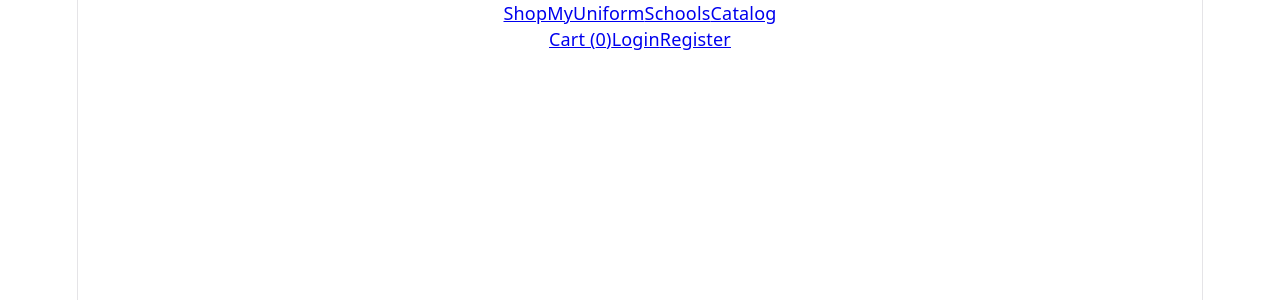
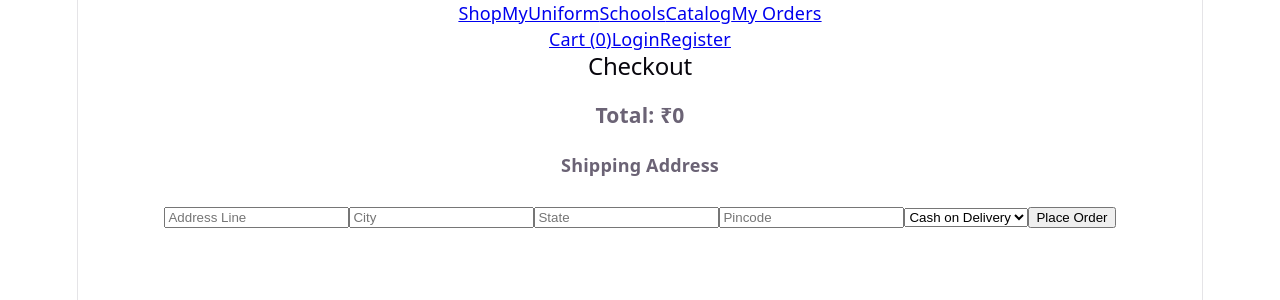
Before and after one commit to yaaryash/ShopMyUniform-MERN-AI-Support-Agent, a React app in the folder frontend/: page /checkout in a window 1280 px wide. Shown: the top 300 px of the page. Built offline with nearby package versions, Linux system fonts and the light colour scheme; the HTML template or start-up script is replaced by a standard one.

Commit message:
feat: Checkout, My Orders, and Order Details pages — full purchase flow working end to end

```diff
--- a/frontend/src/App.jsx
+++ b/frontend/src/App.jsx
@@ -7,6 +7,9 @@ import Schools from "./pages/Schools";
 import Products from "./pages/Products";
 import ProductDetails from "./pages/ProductDetails";
 import Cart from "./pages/Cart";
+import Checkout from "./pages/Checkout";
+import MyOrders from "./pages/MyOrders";
+import OrderDetails from "./pages/OrderDetails";
 
 function App() {
   return (
@@ -21,6 +24,9 @@ function App() {
           <Route path="/products" element={<Products />} />
           <Route path="/products/:id" element={<ProductDetails />} />
           <Route path="/cart" element={<Cart />} />
+          <Route path="/checkout" element={<Checkout />} />
+          <Route path="/orders" element={<MyOrders />} />
+          <Route path="/orders/:id" element={<OrderDetails />} />
         </Routes>
       </main>
     </div>
--- a/frontend/src/components/Navbar.jsx
+++ b/frontend/src/components/Navbar.jsx
@@ -15,6 +15,7 @@ export default function Navbar() {
       </Link>
       <Link to="/schools">Schools</Link>
       <Link to="/products">Catalog</Link>
+      <Link to="/orders">My Orders</Link>
       <div className="nav-links">
         <Link to="/cart">Cart ({itemCount})</Link>
         {user ? (
--- /dev/null
+++ b/frontend/src/pages/Checkout.jsx
@@ -0,0 +1,63 @@
+import { useState } from "react";
+import { useNavigate } from "react-router-dom";
+import { useCart } from "../context/CartContext";
+import api from "../api/axios";
+
+export default function Checkout() {
+  const { cart, total, clearCart } = useCart();
+  const [address, setAddress] = useState({ line1: "", city: "", state: "", pincode: "" });
+  const [paymentMethod, setPaymentMethod] = useState("Cash on Delivery");
+  const [error, setError] = useState("");
+  const [placing, setPlacing] = useState(false);
+  const navigate = useNavigate();
+
+  const handlePlaceOrder = async (e) => {
+    e.preventDefault();
+    setError("");
+    setPlacing(true);
+    try {
+      const items = cart.map((i) => ({ productId: i.productId, size: i.size, quantity: i.quantity }));
+      const { data } = await api.post("/orders", { items, shippingAddress: address, paymentMethod });
+      clearCart();
+      navigate(`/orders/${data._id}`);
+    } catch (err) {
+      // this surfaces real backend errors, e.g. "Insufficient stock for..."
+      setError(err.response?.data?.message || "Failed to place order");
+    } finally {
+      setPlacing(false);
+    }
+  };
+
+  return (
+    <div className="page form-page">
+      <h2>Checkout</h2>
+      <div className="checkout-summary">
+        {cart.map((i) => (
+          <p key={`${i.productId}-${i.size}`}>
+            {i.name} (size {i.size}) x{i.quantity} — ₹{i.price * i.quantity}
+          </p>
+        ))}
+        <h3>Total: ₹{total}</h3>
+      </div>
+
+      <form onSubmit={handlePlaceOrder} className="form">
+        <h4>Shipping Address</h4>
+        <input placeholder="Address Line" value={address.line1} onChange={(e) => setAddress({ ...address, line1: e.target.value })} required />
+        <input placeholder="City" value={address.city} onChange={(e) => setAddress({ ...address, city: e.target.value })} required />
+        <input placeholder="State" value={address.state} onChange={(e) => setAddress({ ...address, state: e.target.value })} required />
+        <input placeholder="Pincode" value={address.pincode} onChange={(e) => setAddress({ ...address, pincode: e.target.value })} required />
+
+        <select value={paymentMethod} onChange={(e) => setPaymentMethod(e.target.value)}>
+          <option>Cash on Delivery</option>
+          <option>UPI</option>
+          <option>Card</option>
+        </select>
+
+        {error && <p className="error">{error}</p>}
+        <button type="submit" className="btn" disabled={placing}>
+          {placing ? "Placing Order..." : "Place Order"}
+        </button>
+      </form>
+    </div>
+  );
+}
--- /dev/null
+++ b/frontend/src/pages/MyOrders.jsx
@@ -0,0 +1,36 @@
+import { useEffect, useState } from "react";
+import { Link } from "react-router-dom";
+import api from "../api/axios";
+
+export default function MyOrders() {
+  const [orders, setOrders] = useState([]);
+  const [loading, setLoading] = useState(true);
+
+  useEffect(() => {
+    api.get("/orders/my").then((res) => {
+      setOrders(res.data);
+      setLoading(false);
+    });
+  }, []);
+
+  if (loading) return <div className="page">Loading...</div>;
+
+  return (
+    <div className="page">
+      <h2>My Orders</h2>
+      {orders.length === 0 && <p>You haven't placed any orders yet.</p>}
+      <div className="order-list">
+        {orders.map((o) => (
+          <Link to={`/orders/${o._id}`} key={o._id} className="card order-card">
+            <div>
+              <strong>Order #{o._id.slice(-6).toUpperCase()}</strong>
+              <p className="muted small">{new Date(o.createdAt).toLocaleDateString()}</p>
+            </div>
+            <span className={`status-badge status-${o.status.replace(/\s/g, "")}`}>{o.status}</span>
+            <p>₹{o.totalAmount}</p>
+          </Link>
+        ))}
+      </div>
+    </div>
+  );
+}
--- /dev/null
+++ b/frontend/src/pages/OrderDetails.jsx
@@ -0,0 +1,46 @@
+import { useEffect, useState } from "react";
+import { useParams } from "react-router-dom";
+import api from "../api/axios";
+
+export default function OrderDetails() {
+  const { id } = useParams();
+  const [order, setOrder] = useState(null);
+
+  useEffect(() => {
+    api.get(`/orders/${id}`).then((res) => setOrder(res.data));
+  }, [id]);
+
+  if (!order) return <div className="page">Loading...</div>;
+
+  return (
+    <div className="page">
+      <h2>Order #{order._id.slice(-6).toUpperCase()}</h2>
+      <p className="muted">Placed on {new Date(order.createdAt).toLocaleString()}</p>
+      <span className={`status-badge status-${order.status.replace(/\s/g, "")}`}>{order.status}</span>
+      <p className="muted small">
+        Estimated delivery: {order.estimatedDelivery ? new Date(order.estimatedDelivery).toLocaleDateString() : "TBD"}
+      </p>
+
+      <h4>Items</h4>
+      {order.items.map((i, idx) => (
+        <p key={idx}>{i.name} (size {i.size}) x{i.quantity} — ₹{i.price * i.quantity}</p>
+      ))}
+      <h3>Total: ₹{order.totalAmount}</h3>
+
+      <h4>Tracking History</h4>
+      <ul className="timeline">
+        {order.statusHistory?.map((h, idx) => (
+          <li key={idx}>
+            <strong>{h.status}</strong> — {new Date(h.date).toLocaleString()}
+            {h.note && <p className="muted small">{h.note}</p>}
+          </li>
+        ))}
+      </ul>
+
+      <h4>Shipping Address</h4>
+      <p>
+        {order.shippingAddress?.line1}, {order.shippingAddress?.city}, {order.shippingAddress?.state} - {order.shippingAddress?.pincode}
+      </p>
+    </div>
+  );
+}
```
Also changed, not shown: 1 other file (tests, documents, lock files or other folders).
